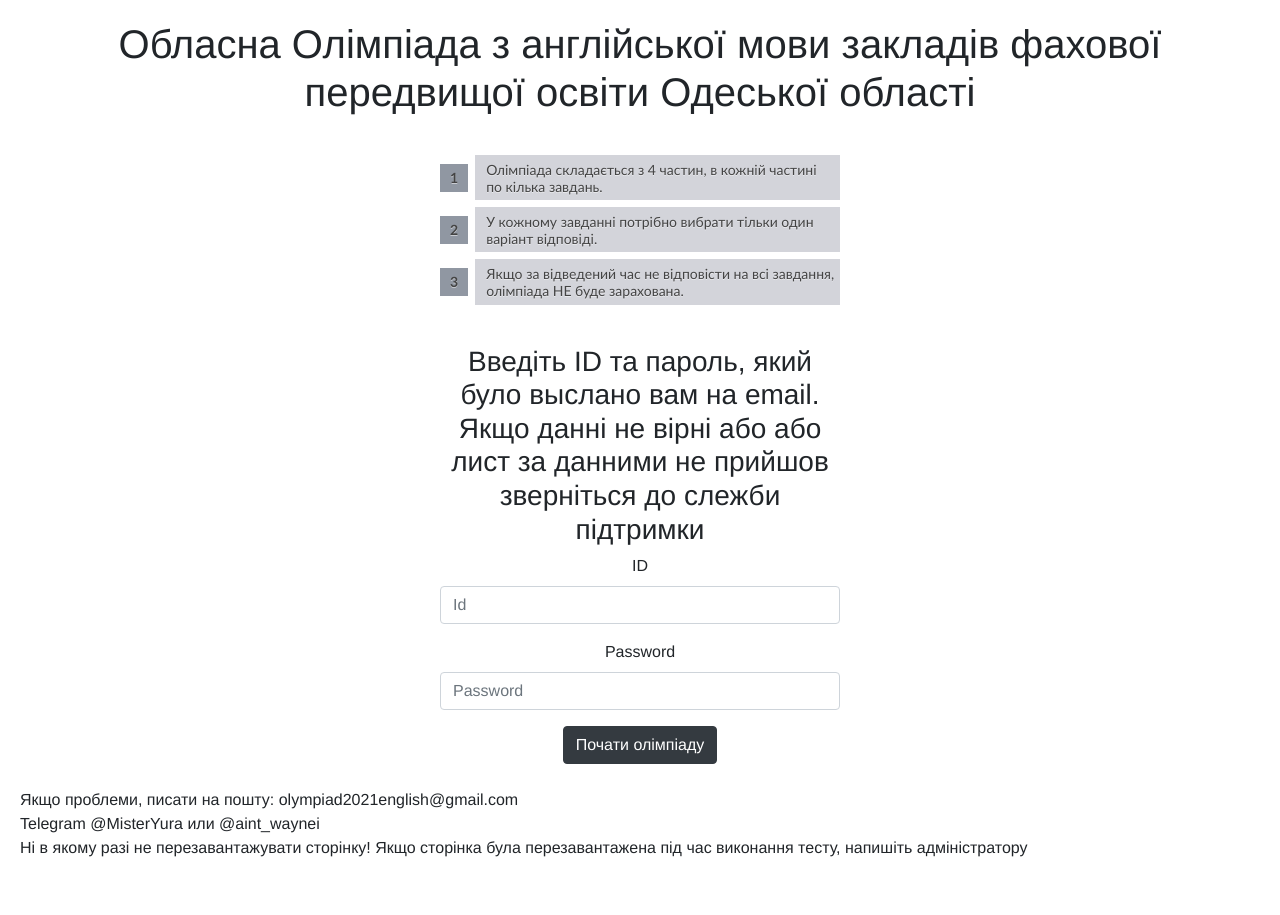
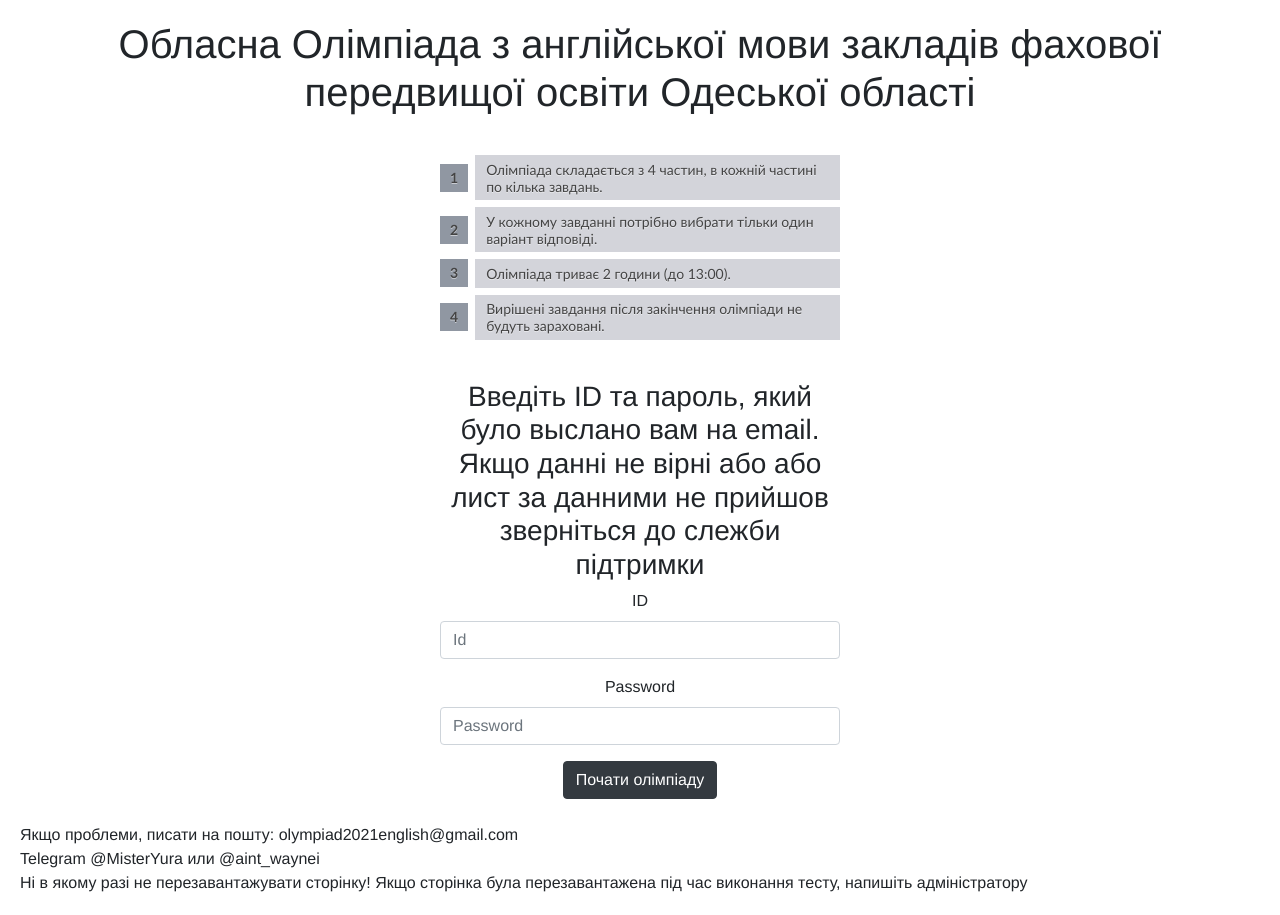
Before and after one commit to ogk-code/olimp-frontend, a Vue app: page / in a window 1280 px wide. Before the commit the page ends 880 px from the top, so only its background shows below. Built offline with nearby package versions, Linux system fonts and the light colour scheme.

Commit message:
Update Index.vue

```diff
--- a/src/components/Index.vue
+++ b/src/components/Index.vue
@@ -6,7 +6,8 @@
     <ol class="rectangle">
       <li><span>Олімпіада складається з 4 частин, в кожній частині по кілька завдань.</span></li>
       <li><span>У кожному завданні потрібно вибрати тільки один варіант відповіді.</span></li>
-      <li><span>Якщо за відведений час не відповісти на всі завдання, олімпіада НЕ буде зарахована.</span></li>
+      <li><span>Олімпіада триває 2 години (до 13:00).</span></li>
+	    <li><span>Вирішені завдання після закінчення олімпіади не будуть зараховані.</span></li>
     </ol>
       <br>
     <Login/>
```
